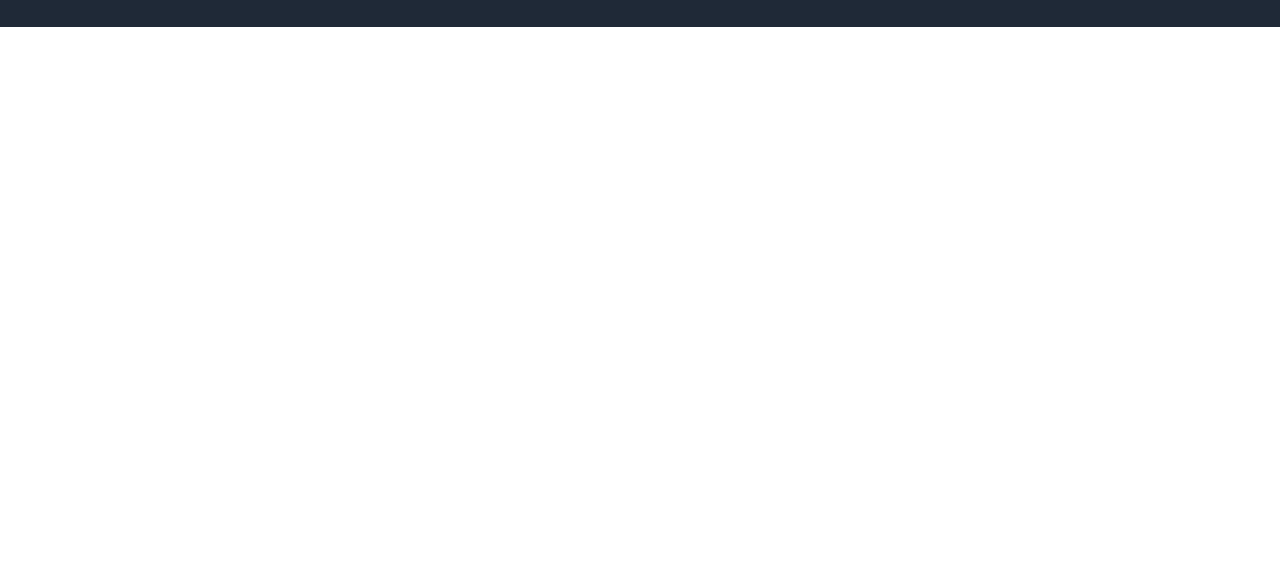
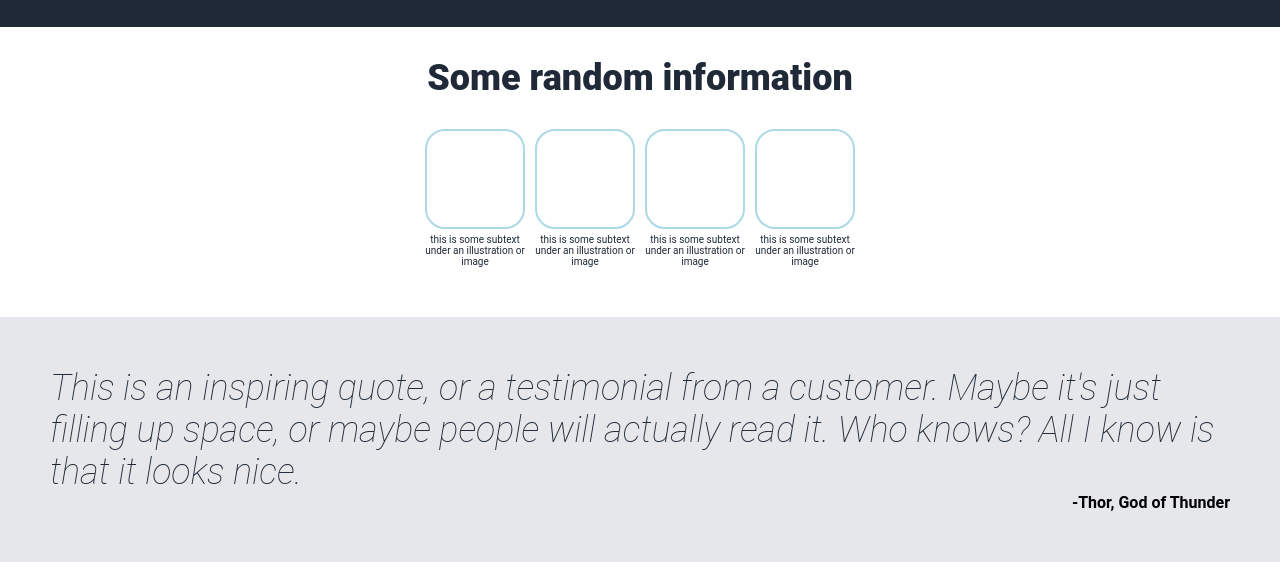
Before and after one commit to KiwiCandy-ai/odin-landing, a plain HTML site: page index.html in a window 1280 px wide. Shown: the part 329-891 px from the top of the page. Before the commit the page ends 800 px from the top, so only its background shows below. Drawn offline with Linux system fonts and the light colour scheme.

Commit message:
Add quote section

```diff
--- a/index.html
+++ b/index.html
@@ -26,14 +26,19 @@
 <img src="https://developers.elementor.com/docs/assets/img/elementor-placeholder-image.png"
 alt="a placeholder image" width="300px">
 </div>
-
-<!--
+<div class="info">
 <h3>Some random information</h3>
-<div class="box"></div>
-<div class="box"></div>
-<div class="box"></div>
-<div class="box"></div>
- -->
+<div class="boxes">
+<div class="column"><div class="box"></div><div class="box-text">this is some subtext under an illustration or image</div></div>
+<div class="column"><div class="box"></div><div class="box-text">this is some subtext under an illustration or image</div></div>
+<div class="column"><div class="box"></div><div class="box-text">this is some subtext under an illustration or image</div></div>
+<div class="column"><div class="box"></div><div class="box-text">this is some subtext under an illustration or image</div></div>
+</div>
+</div>
+<div class="quote">
+    <p>This is an inspiring quote, or a testimonial from a customer. Maybe it's just filling up space, or maybe people will actually read it. Who knows? All I know is that it looks nice.</p>
+    <p>-Thor, God of Thunder</p>
+</div>
 </main>
 
 
--- a/styles.css
+++ b/styles.css
@@ -50,9 +50,6 @@ ul {
     justify-content: center;
     gap: 100px;
 
-
-
-
 }
 
 h2 {
@@ -63,7 +60,7 @@ h2 {
 
 }
 
-main p {
+.main p {
     font-size: 18px;
     color: #e5e7eb;
 }
@@ -89,3 +86,57 @@ img {
     display: flex;
 
 }
+
+.box {
+    width: 100px;
+    height: 100px;
+    border: 2px lightblue solid;
+    border-radius: 20px;
+
+}
+
+.info {
+    display: flex;
+    flex-direction: column;
+    align-items: center;
+    padding-bottom: 50px;
+
+}
+
+.boxes {
+    display: flex;
+    flex-direction: row;
+    gap: 10px;
+}
+
+h3 {
+ font-size: 36px;
+ color: #1F2937;
+ font-weight: 900;
+ padding: 30px;
+}
+
+.box-text {
+    color: #1f2937;
+    font-size: 10px;
+    width: 100px;
+    text-align: center;
+    padding-top: 5px;
+}
+
+.quote {
+    background-color: #e5e7eb;
+    padding: 50px;
+
+}
+
+.quote p:first-of-type {
+    font-size: 36px;
+    font-style: italic;
+    color: #1F2937;
+    font-weight: 100;
+}
+.quote p:nth-last-of-type(1) {
+    text-align: right;
+    font-weight: bold;
+}
```
